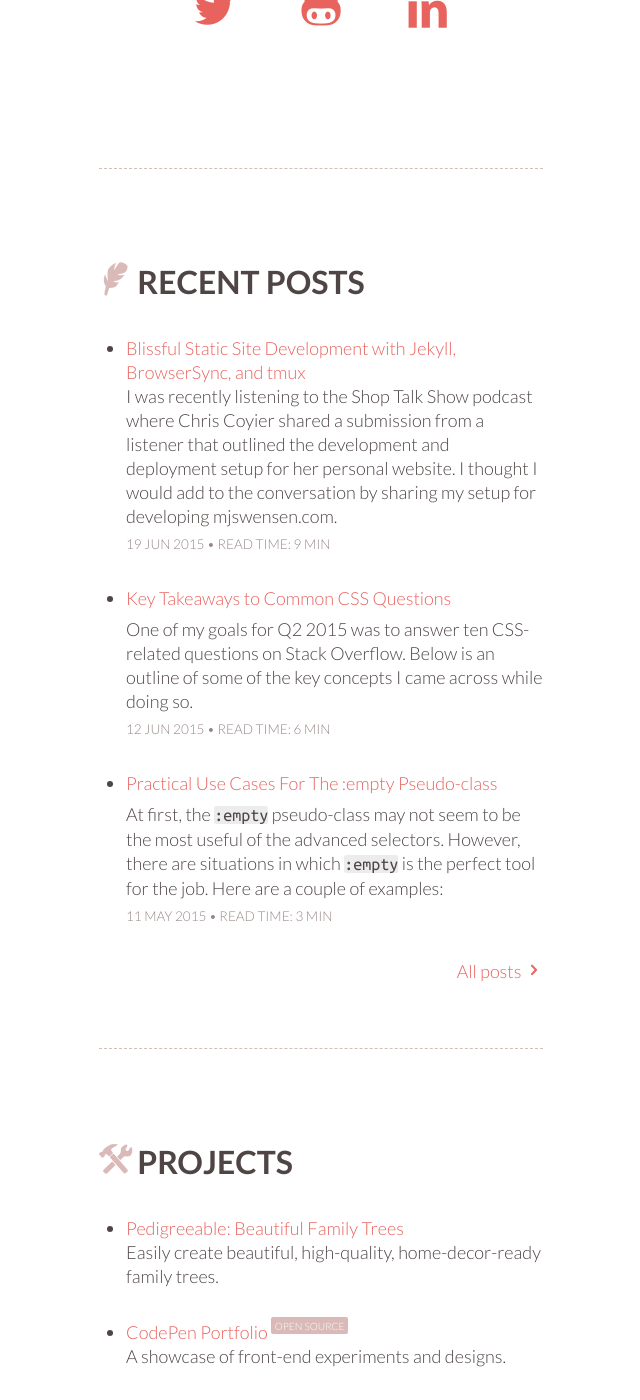
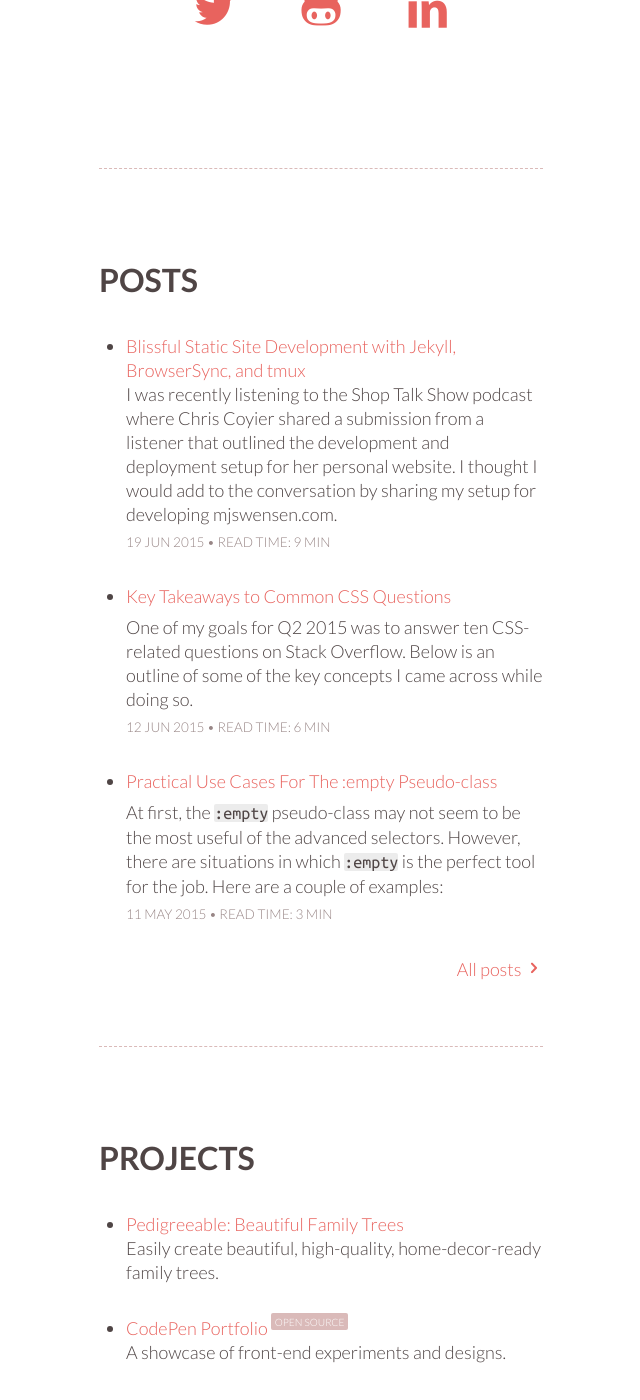
Before and after one commit to mjswensen/mjswensen.com, a Jekyll site: the page built from index.html, in a window 1280 px wide and 1400 px high, scrolled down 616 px. Shown: the whole window, without its empty margins (319-959 px from the left). Built offline with Jekyll 4.4.1, drawn with Linux system fonts in a browser that asks for light colours; Markdown is read by kramdown in place of the engine named in the settings.

Commit message:
Removing icons from headings on home page.

```diff
--- a/index.html
+++ b/index.html
@@ -19,13 +19,13 @@ sitemap:
 </section>
 <hr>
 <section class="recent-posts">
-  <h2><i>blog</i> Recent Posts</h2>
+  <h2>Posts</h2>
   {% include postlist.html limit=3 %}
   <a class="all-posts" href="/blog/">All posts <i>next</i></a>
 </section>
 <hr>
 <section class="projects">
-  <h2><i>projects</i> Projects</h2>
+  <h2>Projects</h2>
   <ul>
     {% for page in site.pages %}
       {% if page.type == 'project' %}
```
Also changed, not shown: other parts of index.html (+1 -1 lines).
